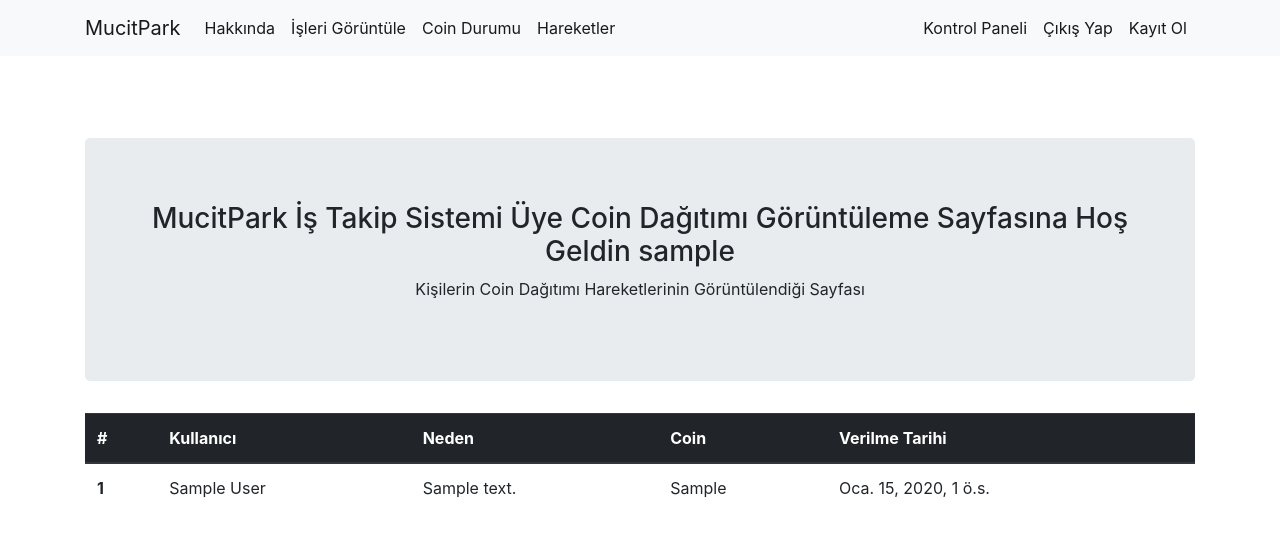
After one commit to ilteriskeskin/is-takip-sistemi, a Django app: page /articles/activty/ in a window 1280 px wide. The commit adds this page. Shown: the top 537 px of the page. Run offline with Django 3.2, Linux system fonts and the light colour scheme; a user stored in the database is signed in; tables that the repository leaves empty hold one stand-in row (values such as "Sample post"); some libraries are stand-ins or nearby versions.

Commit message:
Coin hareketleri bölümü oluşturuldu

```diff
--- a/blog/article/urls.py
+++ b/blog/article/urls.py
@@ -12,4 +12,5 @@ urlpatterns = [
     path('delete/<int:id>', views.deleteArticle, name = "delete"),
     path('userlist/', views.userList, name = "userlist"),
     path('', views.articles, name = "articles"),
+    path('activty/', views.activity, name = "activity"),
 ]
--- a/blog/article/views.py
+++ b/blog/article/views.py
@@ -80,3 +80,10 @@ def userList(request):
     coins = Coin.objects.all()
 
     return render(request, "userlist.html", {'coins' : coins})
+
+@login_required(login_url='/user/login/')
+def activity(request):
+
+    coins = Coin.objects.all()
+
+    return render(request, "activity.html", {'coins' : coins})
--- a/blog/coin/admin.py
+++ b/blog/coin/admin.py
@@ -5,7 +5,7 @@ from .models import Coin
 
 @admin.register(Coin)
 class CoinAdmin(admin.ModelAdmin):
-    list_display = ('author', 'content','quantity')
+    list_display = ['author', 'content','quantity']
     list_link = ('author')
 
     class Meta:
--- a/blog/coin/models.py
+++ b/blog/coin/models.py
@@ -8,6 +8,7 @@ class Coin(models.Model):
     author = models.CharField(max_length = 20, verbose_name = "Coin Sahibi")
     content = models.TextField(verbose_name = "Neden")
     quantity = models.CharField(max_length = 10, verbose_name = "Miktar")
+    created_date = models.DateTimeField(auto_now_add = True, verbose_name = "Oluşturulma Tarihi")
 
     def __str__(self):
         return self.author
--- a/blog/coin/views.py
+++ b/blog/coin/views.py
@@ -1,3 +1 @@
 from django.shortcuts import render
-
-# Create your views here.
--- /dev/null
+++ b/blog/templates/activity.html
@@ -0,0 +1,38 @@
+{% extends "layout.html" %}
+
+{% block body %}
+
+    <div class="jumbotron text-center">
+        <h3>
+            MucitPark İş Takip Sistemi Üye Coin Dağıtımı Görüntüleme Sayfasına Hoş Geldin {{ request.user.username }}
+        </h3>
+            <p>
+                Kişilerin Coin Dağıtımı Hareketlerinin Görüntülendiği Sayfası
+            </p>
+    </div>
+
+
+    <table class="table">
+        <thead class="thead-dark">
+        <tr>
+            <th scope="col">#</th>
+            <th scope="col">Kullanıcı</th>
+            <th scope="col">Neden</th>
+            <th scope="col">Coin</th>
+            <th scope="col">Verilme Tarihi</th>
+        </tr>
+        </thead>
+        <tbody>
+        {% for coin in coins %}
+        <tr>
+            <th scope="row">{{ coin.id }}</th>
+            <td>{{ coin.author }}</td>
+            <td>{{ coin.content }}</td>
+            <td>{{ coin.quantity }}</td>
+            <td> {{ coin.created_date }} </td>
+        </tr>
+        {% endfor %}
+        </tbody>
+    </table>
+
+{% endblock body %}
--- a/blog/templates/includes/navbar.html
+++ b/blog/templates/includes/navbar.html
@@ -14,6 +14,9 @@
             </li>
             <li class="nav-item active">
               <a class="nav-link" href="/articles/userlist">Coin Durumu</a>
+            </li>
+            <li class="nav-item active">
+              <a class="nav-link" href="/articles/activty">Hareketler</a>
             </li>
           </ul>
 
```
Also changed, not shown: blog/coin/migrations/0001_initial.py.
